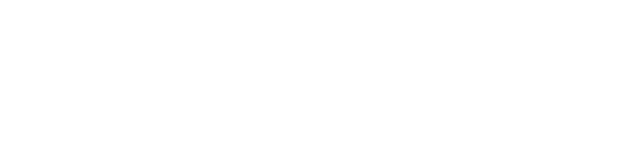
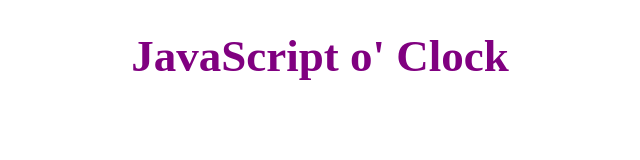
Before and after one commit to fattony26/js-clock, a plain HTML site: page index.html in a window 1280 px wide. Shown: the whole page, without its empty margins (320-960 px from the left). Drawn offline with Linux system fonts and the light colour scheme.

Commit message:
added h1 header

```diff
--- a/index.html
+++ b/index.html
@@ -8,6 +8,9 @@
   <script defer src="app.js"></script>
   <title>FrontEnd</title>
 </head>
+<header>
+  <h1 class="hdr">JavaScript o' Clock</h1>
+</header>
 <body>
   <h1></h1>
 </body>
--- a/styles.css
+++ b/styles.css
@@ -0,0 +1,6 @@
+.hdr {
+  font-size: 45px;
+  font-weight: 800;
+  color: purple;
+  text-align: center;
+}
```
